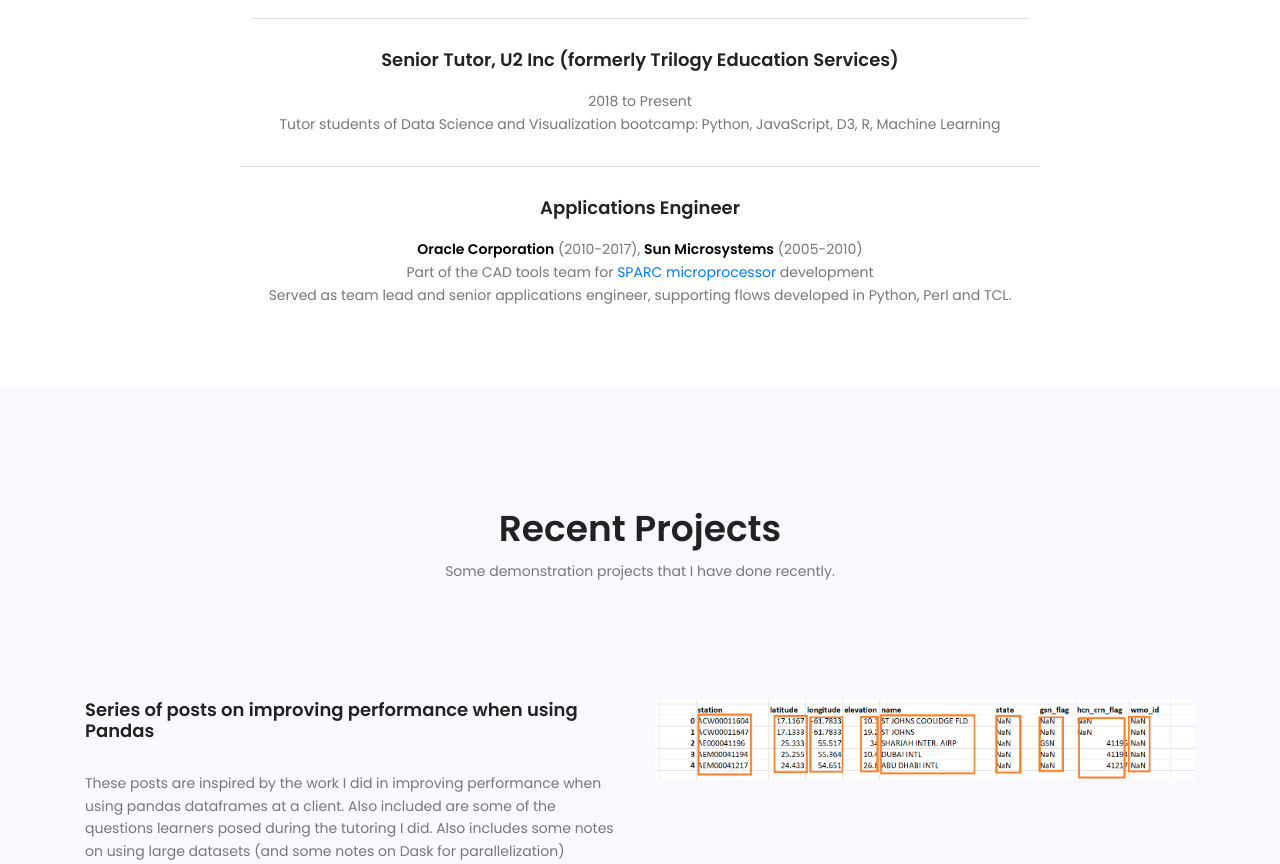
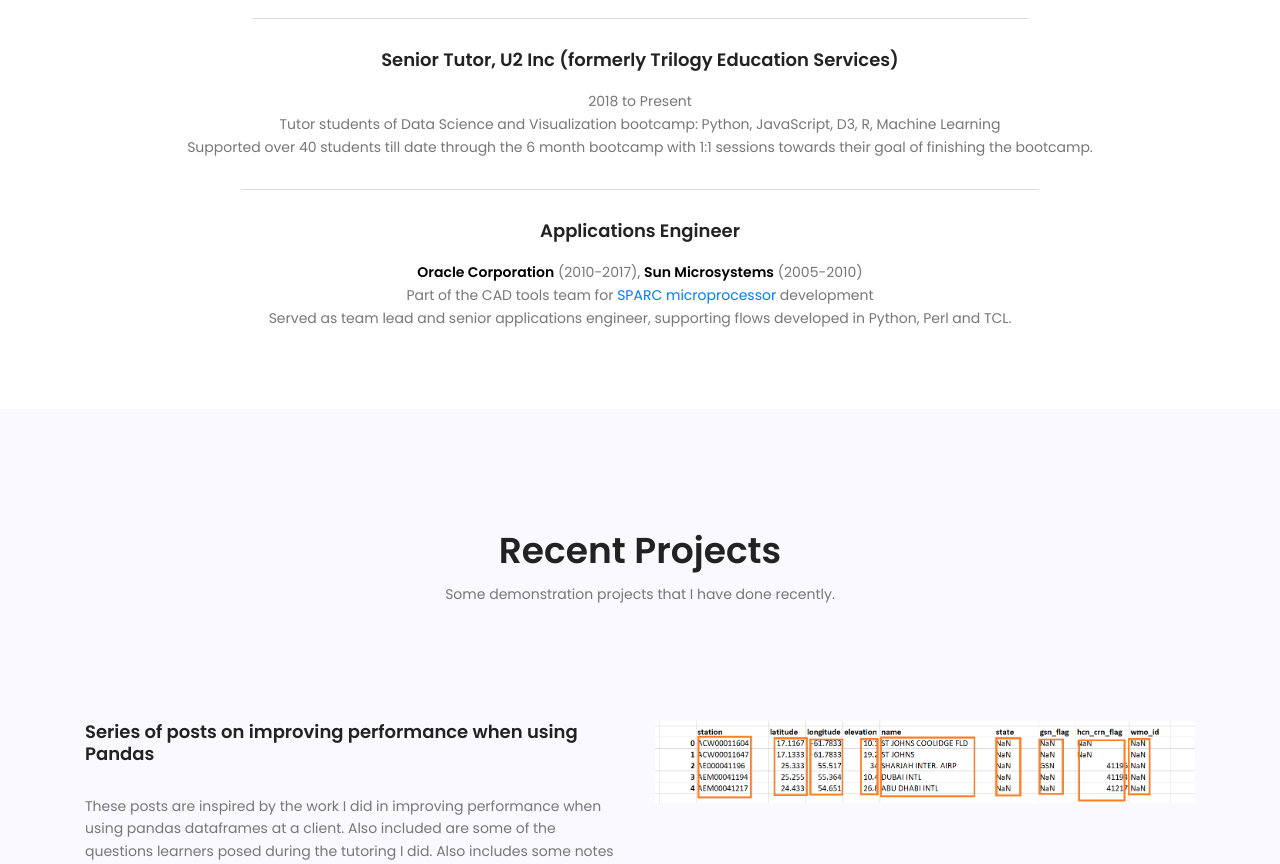
Before and after one commit to sandhya-sago/sandhya-sago.github.io, a plain HTML site: page index.html in a window 1280 px wide. Shown: the part 1880-2744 px from the top of the page. Drawn offline with nearby package versions, Linux system fonts and the light colour scheme.

Commit message:
add detail

```diff
--- a/index.html
+++ b/index.html
@@ -193,6 +193,8 @@ Years of experence in coding in Python, testing (regression testing, unit testin
 								<h4 class="pb-20">Senior Tutor, U2 Inc (formerly Trilogy Education Services)</h4>
 								<p>2018 to Present</p>
 								<p>Tutor students of Data Science and Visualization bootcamp: Python, JavaScript, D3, R, Machine Learning</p>
+								<p>Supported over 40 students till date through the 6 month bootcamp with 1:1 sessions towards their goal of finishing
+								the bootcamp.</p>
 							</div>
 						</div>
 						<div class="btm-border d-block mx-auto"></div>
```
